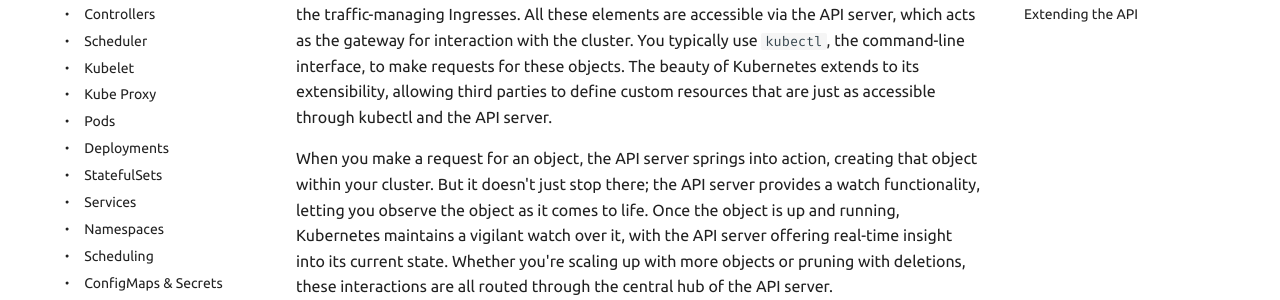
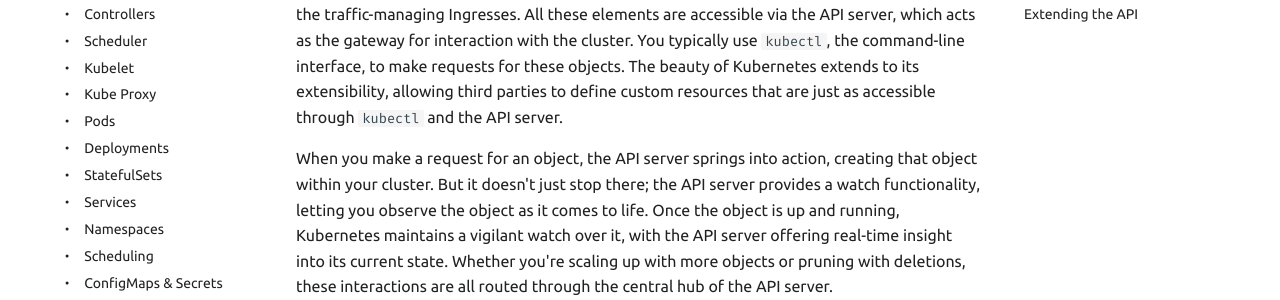
Before and after one commit to Braundo/kubernetes-guide, an MkDocs documentation site: the page built from docs/core-concepts/kubernetes-api.md, in a window 1280 px wide and 900 px high, scrolled down 939 px. Shown: the part 229-529 px from the top of the window. Built offline with MkDocs 1.6.1 and Material for MkDocs 9.7.7, drawn with Linux system fonts in a browser that asks for light colours.

```diff
--- a/docs/core-concepts/kubernetes-api.md
+++ b/docs/core-concepts/kubernetes-api.md
@@ -25,7 +25,7 @@ Serialization in Kubernetes isn't limited to JSON; it also embraces Protobuf, a
 
 To smooth out the serialization process, clients specify their supported formats using the Content-Type header in their HTTP requests. For instance, a client that only understands JSON will declare `Content-Type: application/json`, prompting Kubernetes to respond with data serialized in JSON, adhering to the client's capabilities and preferences.
 
-Kubernetes is a world of API-defined objects, ranging from the familiar Pods and Services to the traffic-managing Ingresses. All these elements are accessible via the API server, which acts as the gateway for interaction with the cluster. You typically use `kubectl`, the command-line interface, to make requests for these objects. The beauty of Kubernetes extends to its extensibility, allowing third parties to define custom resources that are just as accessible through kubectl and the API server.
+Kubernetes is a world of API-defined objects, ranging from the familiar Pods and Services to the traffic-managing Ingresses. All these elements are accessible via the API server, which acts as the gateway for interaction with the cluster. You typically use `kubectl`, the command-line interface, to make requests for these objects. The beauty of Kubernetes extends to its extensibility, allowing third parties to define custom resources that are just as accessible through `kubectl` and the API server.
 
 When you make a request for an object, the API server springs into action, creating that object within your cluster. But it doesn't just stop there; the API server provides a watch functionality, letting you observe the object as it comes to life. Once the object is up and running, Kubernetes maintains a vigilant watch over it, with the API server offering real-time insight into its current state. Whether you're scaling up with more objects or pruning with deletions, these interactions are all routed through the central hub of the API server.
 
```
